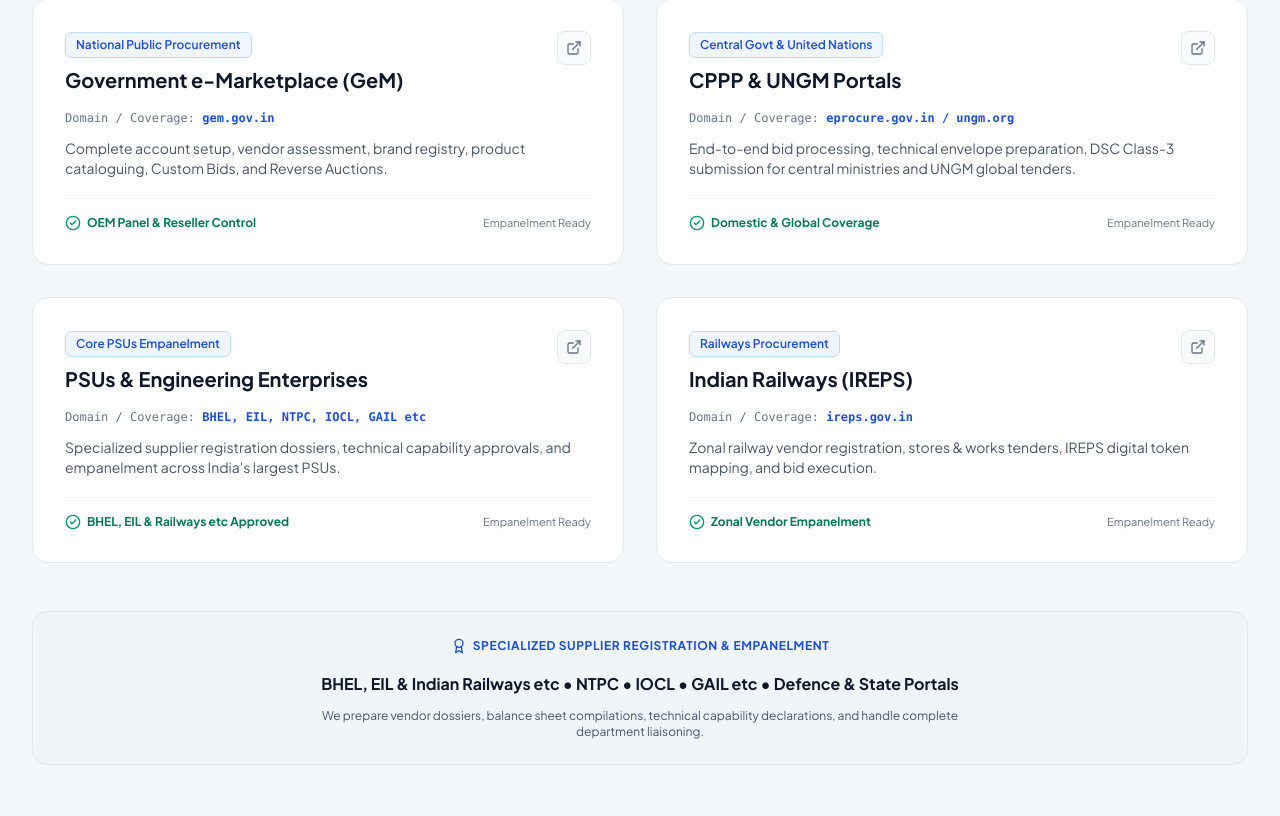
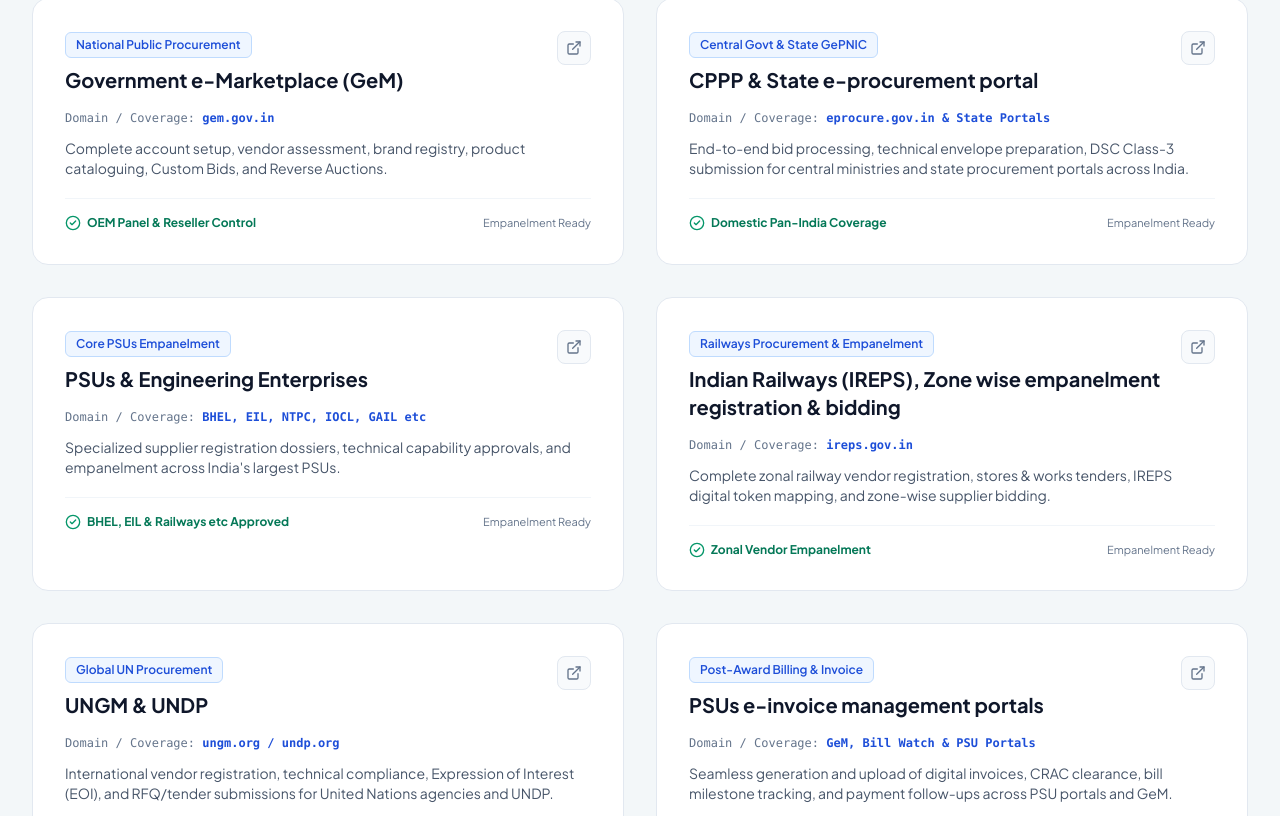
Before and after one commit to dntsbidmatrix/dnts, a React (Vite) app: page / in a window 1280 px wide. Shown: the part 4984-5800 px from the top of the page. Built offline with nearby package versions, Linux system fonts and the light colour scheme.

Commit message:
feat(portals): update names and add UNGM & UNDP and PSUs e-invoice portals

```diff
--- a/src/data/companyData.js
+++ b/src/data/companyData.js
@@ -167,11 +167,11 @@
     highlight: "OEM Panel & Reseller Control"
   },
   {
-    name: "CPPP & UNGM Portals",
-    domain: "eprocure.gov.in / ungm.org",
-    type: "Central Govt & United Nations",
-    description: "End-to-end bid processing, technical envelope preparation, DSC Class-3 submission for central ministries and UNGM global tenders.",
-    highlight: "Domestic & Global Coverage"
+    name: "CPPP & State e-procurement portal",
+    domain: "eprocure.gov.in & State Portals",
+    type: "Central Govt & State GePNIC",
+    description: "End-to-end bid processing, technical envelope preparation, DSC Class-3 submission for central ministries and state procurement portals across India.",
+    highlight: "Domestic Pan-India Coverage"
   },
   {
     name: "PSUs & Engineering Enterprises",
@@ -181,11 +181,25 @@
     highlight: "BHEL, EIL & Railways etc Approved"
   },
   {
-    name: "Indian Railways (IREPS)",
+    name: "Indian Railways (IREPS), Zone wise empanelment registration & bidding",
     domain: "ireps.gov.in",
-    type: "Railways Procurement",
-    description: "Zonal railway vendor registration, stores & works tenders, IREPS digital token mapping, and bid execution.",
+    type: "Railways Procurement & Empanelment",
+    description: "Complete zonal railway vendor registration, stores & works tenders, IREPS digital token mapping, and zone-wise supplier bidding.",
     highlight: "Zonal Vendor Empanelment"
+  },
+  {
+    name: "UNGM & UNDP",
+    domain: "ungm.org / undp.org",
+    type: "Global UN Procurement",
+    description: "International vendor registration, technical compliance, Expression of Interest (EOI), and RFQ/tender submissions for United Nations agencies and UNDP.",
+    highlight: "Global UN & UNDP Registry"
+  },
+  {
+    name: "PSUs e-invoice management portals",
+    domain: "GeM, Bill Watch & PSU Portals",
+    type: "Post-Award Billing & Invoice",
+    description: "Seamless generation and upload of digital invoices, CRAC clearance, bill milestone tracking, and payment follow-ups across PSU portals and GeM.",
+    highlight: "e-Invoice & Payment Tracking"
   }
 ];
 
```
